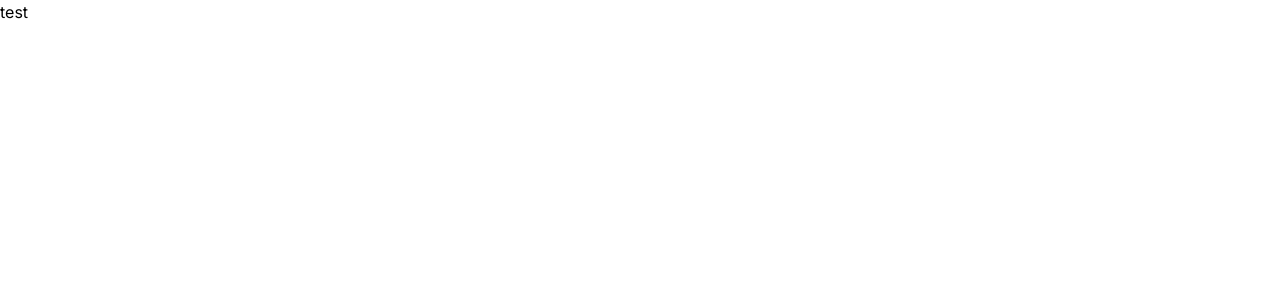
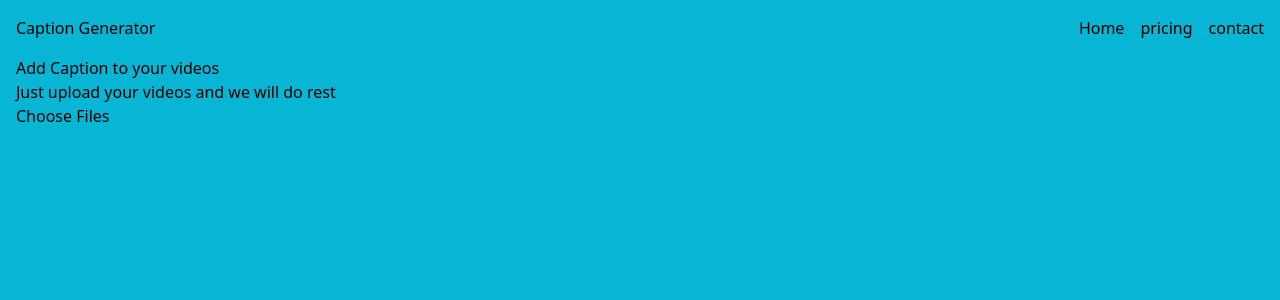
Before and after one commit to Moneshai2004/VideoTranscription, a Next.js app: page / in a window 1280 px wide. Shown: the top 300 px of the page. Built offline with nearby package versions, Linux system fonts and the light colour scheme.

Commit message:
home elements

```diff
--- a/src/app/layout.js
+++ b/src/app/layout.js
@@ -11,7 +11,7 @@ export const metadata = {
 export default function RootLayout({ children }) {
   return (
     <html lang="en">
-      <body className={inter.className}>{children}</body>
+      <body className={inter.className ,"bg-cyan-500"}>{children}</body>
     </html>
   );
 }
--- a/src/app/page.js
+++ b/src/app/page.js
@@ -1,9 +1,25 @@
-
 
 export default function Home() {
   return (
+    <>
+    <main className="p-4">
+       <header className="flex justify-between mb-4">
+        <a href="">Caption Generator</a>
+        <nav className="flex space-x-4">
+          <a href="">Home</a>
+          <a href="">pricing</a>
+          <a href="">contact</a>
+        </nav>
+      </header>
+      <div>
+        <h1>Add Caption to your videos</h1>
+        <h2>Just upload your videos and we will do rest</h2>
+      </div>
+      <div>
+        <button>Choose Files</button>
+      </div>
+    </main>
 
-  <div>test</div>
-
-  )
+    </>
+  );
 }
```
